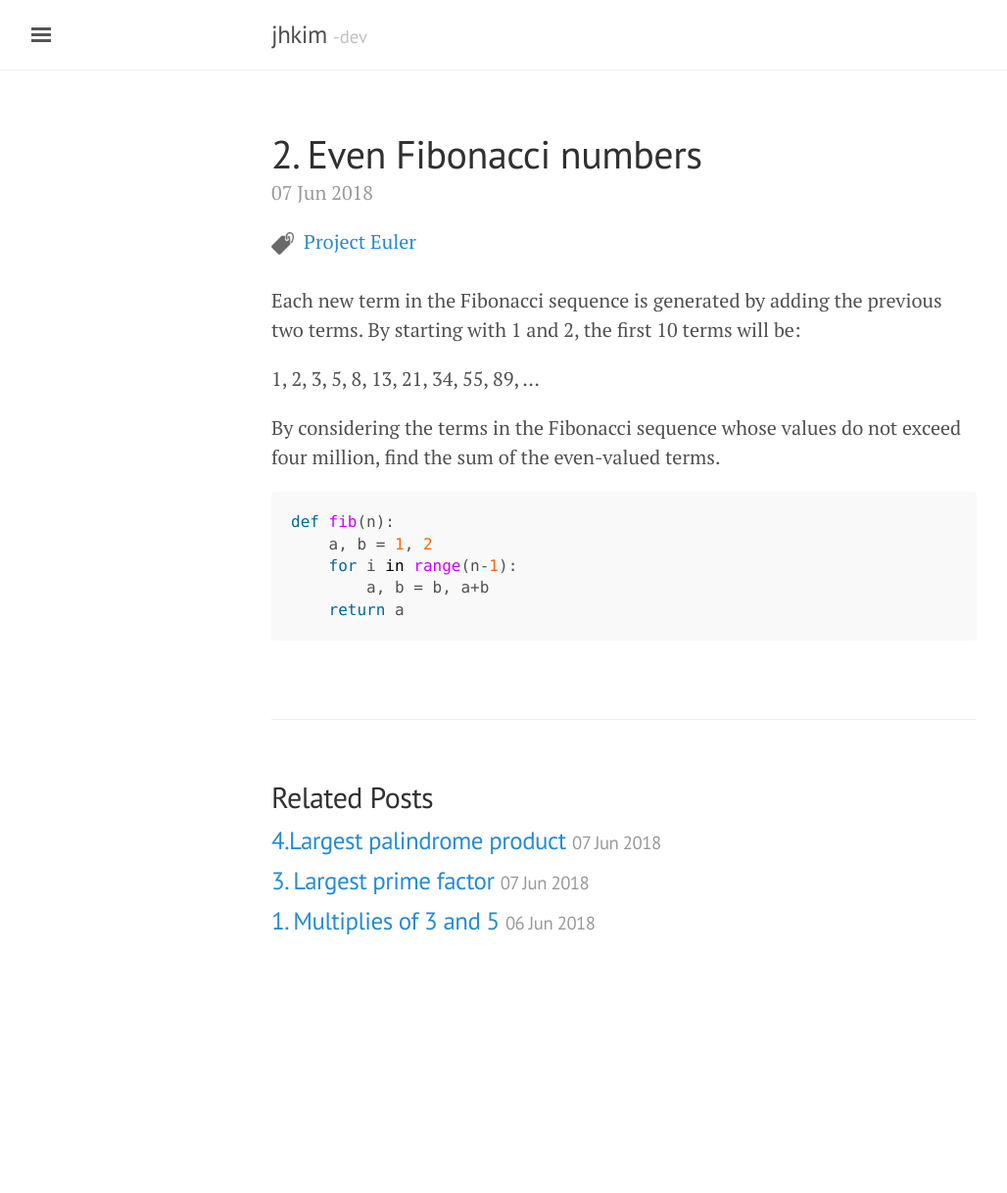
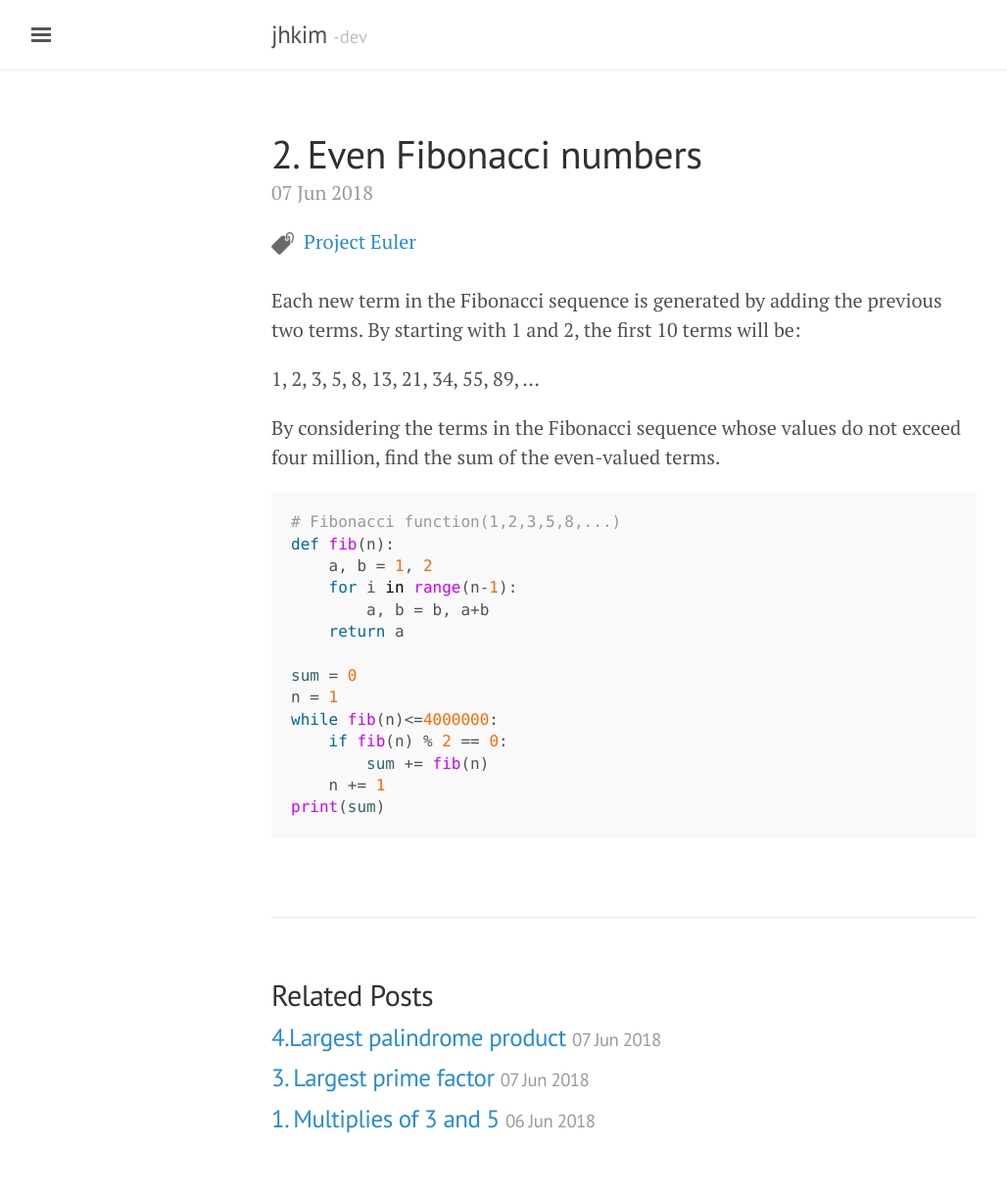
Before and after one commit to jhkim-dev/jhkim-dev.github.io, a Jekyll site: the page built from _posts/2018-06-07-2.-Even-Fibonacci-numbers.md, in a window 1280 px wide. Shown: the whole page at 98% size, without its empty margins (3-1031 px from the left). Built offline with Jekyll 4.4.1, drawn with Linux system fonts in a browser that asks for light colours; before the commit the page ends 1016 px from its top, so only the background shows below that.

Commit message:
modify project euler 1,2

````diff
--- a/_posts/2018-06-07-2.-Even-Fibonacci-numbers.md
+++ b/_posts/2018-06-07-2.-Even-Fibonacci-numbers.md
@@ -16,9 +16,18 @@ By considering the terms in the Fibonacci sequence whose values do not exceed fo
 
 
 ```python
+# Fibonacci function(1,2,3,5,8,...)
 def fib(n):
     a, b = 1, 2
     for i in range(n-1):
         a, b = b, a+b
     return a
+
+sum = 0
+n = 1
+while fib(n)<=4000000:
+    if fib(n) % 2 == 0:
+        sum += fib(n)
+    n += 1
+print(sum)
 ```
````
Also changed, not shown: _posts/2018-06-06-1.-Multiples-of-3-and-5.md (+3 -1 lines).
